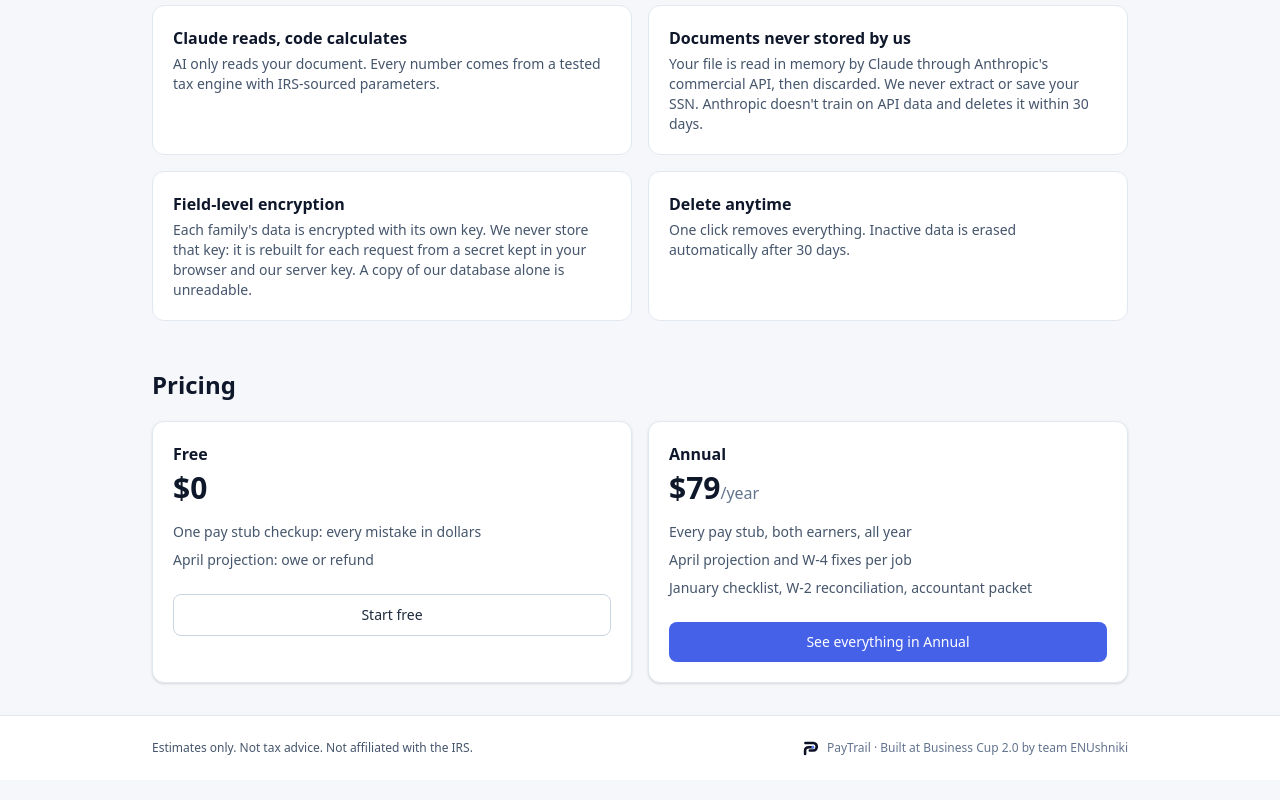
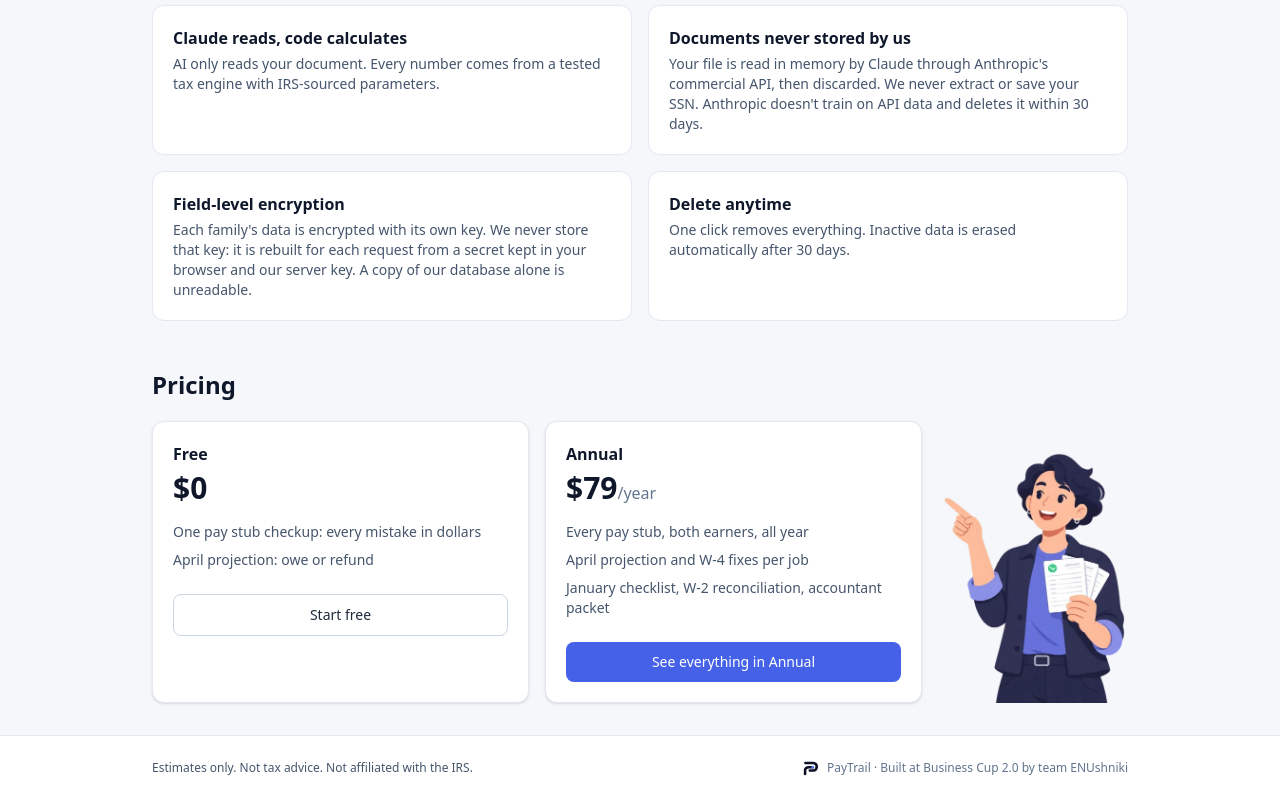
Before and after one commit to tztzlk/BusinessCup2.0, a Next.js app: page / in a window 1280 px wide. Shown: the part 1904-2704 px from the top of the page. Built offline with nearby package versions, Linux system fonts and the light colour scheme.

Commit message:
Pricing: illustration of a woman with pay stubs pointing at Annual
Generated flat illustration (transparent background, 400×531 WebP, 24 KB),
mirrored so she points at the Annual card. Shown from the lg breakpoint only.

```diff
--- a/app/page.tsx
+++ b/app/page.tsx
@@ -1,3 +1,4 @@
+import Image from "next/image";
 import { ButtonLink, Card } from "@/components/ui";
 import { CatchList, HeroStack } from "@/components/HeroArt";
 import { PayStubArt, W2Art } from "@/components/PaperArt";
@@ -174,7 +175,7 @@ export default function Home() {
 
       <section className="mt-12" id="pricing">
         <h2 className="text-2xl font-semibold text-slate-900">Pricing</h2>
-        <div className="mt-5 grid gap-4 sm:grid-cols-2">
+        <div className="mt-5 grid gap-4 sm:grid-cols-2 lg:grid-cols-[minmax(0,1fr)_minmax(0,1fr)_190px]">
           <Card>
             <h3 className="font-semibold text-slate-900">Free</h3>
             <p className="mt-1 text-3xl font-semibold tabular-nums text-slate-900">$0</p>
@@ -201,6 +202,14 @@ export default function Home() {
               See everything in Annual
             </ButtonLink>
           </Card>
+          {/* Mirrored so she points left, at the Annual card. */}
+          <Image
+            src="/illustrations/annual-guide.webp"
+            alt="Illustration: a woman holding her pay stubs points to the Annual plan"
+            width={400}
+            height={531}
+            className="hidden h-auto w-[190px] -scale-x-100 self-end lg:block"
+          />
         </div>
       </section>
     </div>
```
Also changed, not shown: public/illustrations/annual-guide.webp (added).
